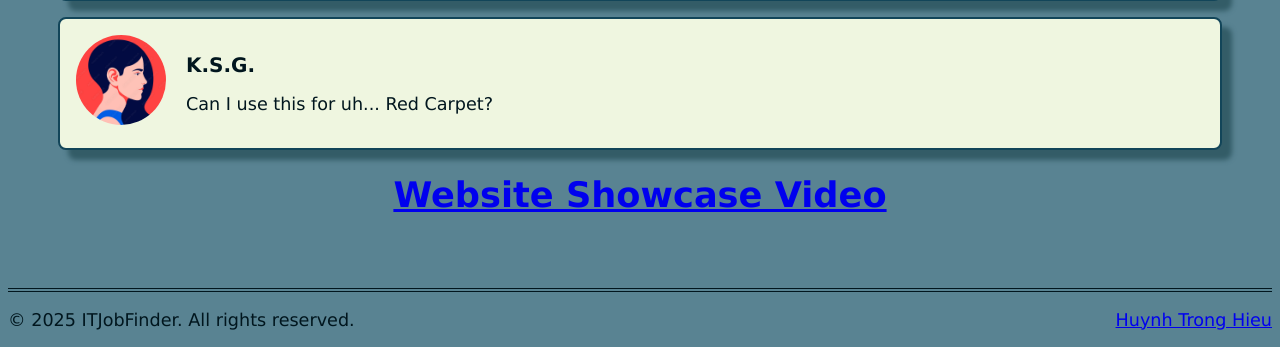
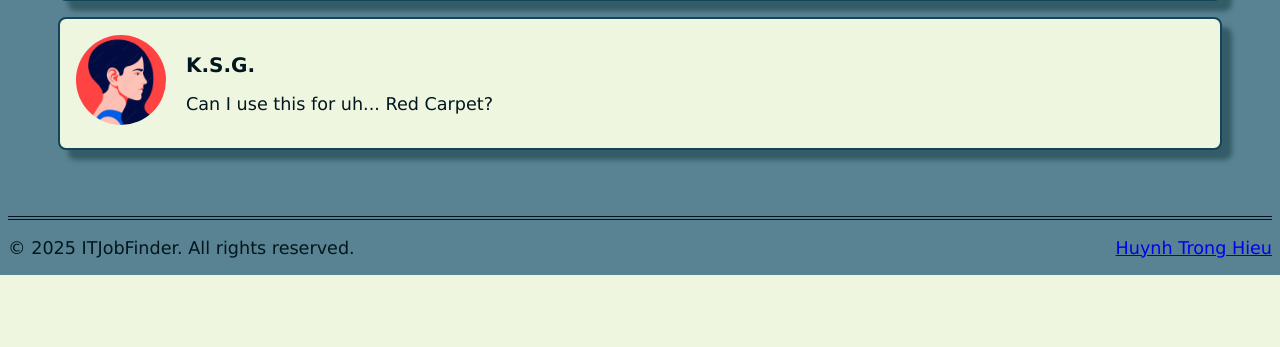
Before and after one commit to TripleHBatteries/itjobfinder, a PHP site: page / in a window 1280 px wide. Shown: the part 1760-2107 px from the top of the page. After the commit the page ends 2035 px from the top, so only its background shows below. Run offline with PHP 8.4, Linux system fonts and the light colour scheme.

Commit message:
Update index.php

```diff
--- a/index.php
+++ b/index.php
@@ -69,8 +69,6 @@
         <p><span>K.S.G.</span></p>
         <p>Can I use this for uh... Red Carpet?</p>
     </div>
-
-    <h1> <a href="https://youtu.be/yjUmLTeWKo0">Website Showcase Video</a></h1>
 </main>
 
 <?php
```
